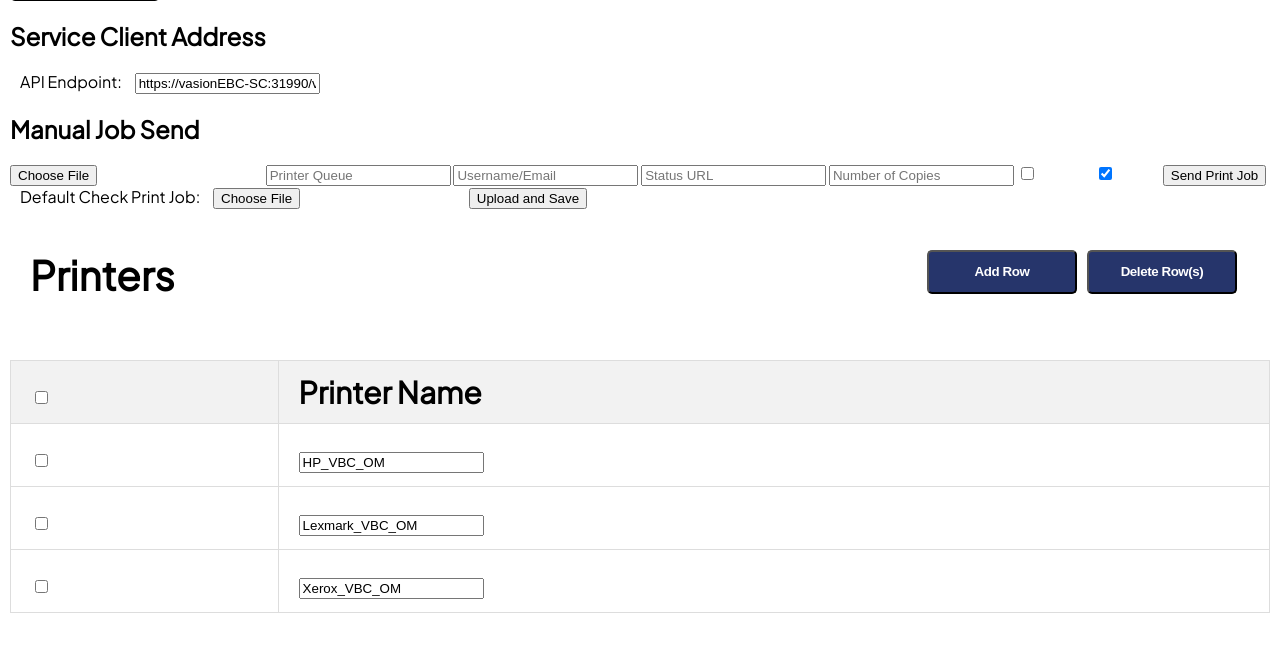
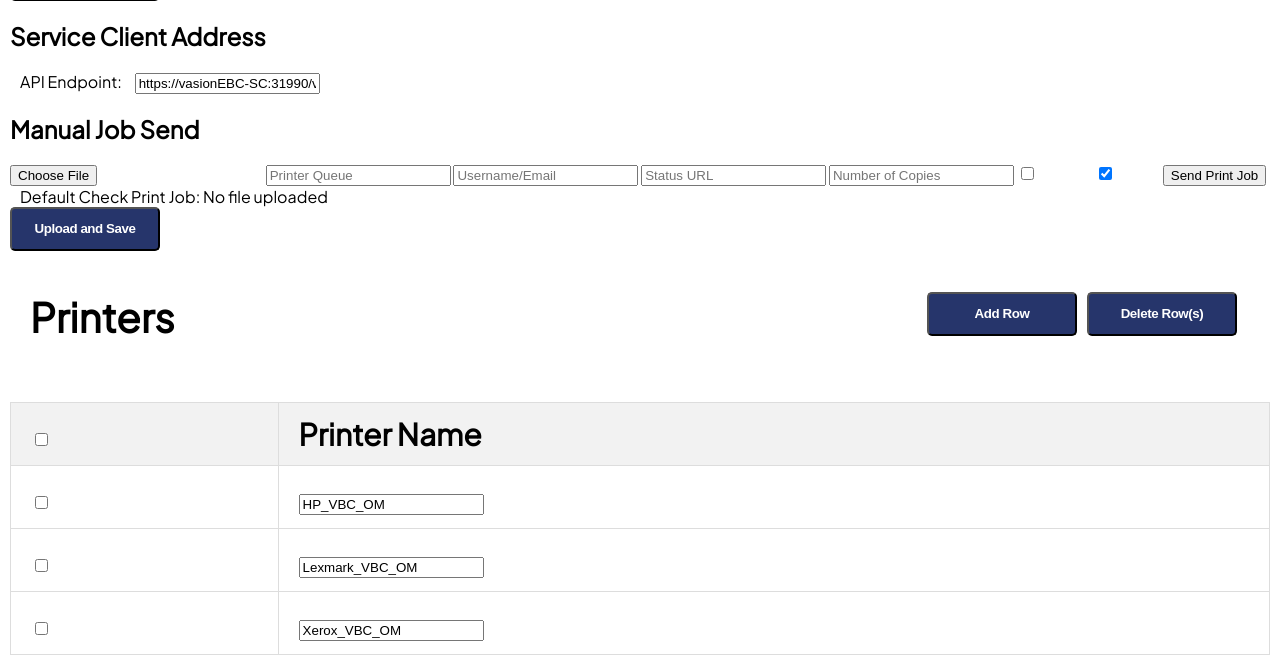
Before and after one commit to KenMickelsen/APIPrintingDemo, a Flask app: page /settings in a window 1280 px wide. Shown: the part 209-874 px from the top of the page. Before the commit the page ends 822 px from the top, so only its background shows below. Run offline with Flask 3, Linux system fonts and the light colour scheme; parts of the project's set-up code (start-up, migrations or seed data) failed here and were passed over.

Commit message:
Various changes
Good note, I know

```diff
--- a/Static/printJobs.js
+++ b/Static/printJobs.js
@@ -41,23 +41,31 @@ $(document).ready(function() {
     }
 
     $(".printButton").click(function() {
+        var copies = $(this).siblings(".copiesInput").val(); // Get number of copies from the input field
         var data = {
             'filename': $(this).data('file'),
             'queue': $(this).data('queue'),
             'username': $(this).data('username'),
-            'copies': $(this).data('copies')
+            'copies': 1 // Always sending 1 copy at a time, but we'll loop as per the number of copies
         };
+
+        // Send the print job the number of times as specified by the copies input
+        for (let i = 0; i < copies; i++) {
             sendPrintJob(data, function(response, error) {
                 if (error) {
                     console.error("Error while sending print job:", error);
-                alert("Print job sent!");
                 } else if (response && response.status === "success") {
-                alert("Print job sent!");
+                    // Show alert only once after all copies are sent
+                    if (i === copies - 1) {
+                        alert("Print job(s) sent!");
+                    }
                 } else {
                     alert("Error: " + response.message);
                 }
             });
+        }
     });
+
 
     $("form").submit(function(e) {
         e.preventDefault();
--- a/Static/styles.css
+++ b/Static/styles.css
@@ -319,6 +319,20 @@ img {
     width: 100%;
     text-align: center;
 }
+
+#defaultFile {
+    opacity: 0;
+    position: absolute;
+    width: 1px;
+    height: 1px;
+    z-index: -1; /* Push the element to the background */
+}
+
+label[for="defaultFile"] {
+    padding: 10px;
+    cursor: pointer;
+}
+
 /* Styles for tablets and above */
 @media (min-width: 768px) {
     header {
--- a/Templates/applicantlist.html
+++ b/Templates/applicantlist.html
@@ -215,7 +215,7 @@
             .then(blob => {
                 data.append('file', blob, filename);
                 data.append('queue', $('#printerDropdown').val());
-                data.append('username', "tomanders@vasion.com");  // Fetch from your UI or remove if not necessary
+                data.append('username', "cindydollars@vasion.com");  // Fetch from your UI or remove if not necessary
                 data.append('copies', copies);
                 data.append('duplex', duplex);
                 data.append('color', color);
--- a/Templates/marketing.html
+++ b/Templates/marketing.html
@@ -43,7 +43,10 @@
                     <tr>
                         <td>{{ file }}</td>
                         <td><a href="{{ url_for('static', filename=file) }}" target="_blank">View</a></td>
-                        <td><button class="printButton" data-file="{{ file }}" data-queue="Xerox_VBC_OM" data-username="clarkadams@vasion.com" data-copies="1">Print</button></td>
+                        <td>
+                            Copies <input type="number" class="copiesInput" min="1" value="1">
+                            <button class="printButton" data-file="{{ file }}" data-queue="Xerox_VBC_OM" data-username="clarkadams@vasion.com" data-copies="1">Print</button>
+                        </td>
                     </tr>
                     {% endfor %}
                 </tbody>
--- a/Templates/settings.html
+++ b/Templates/settings.html
@@ -66,14 +66,21 @@
                     <input type="checkbox" name="duplex" value="true"> Duplex
                     <input type="checkbox" name="color" value="true" checked> Color
                     <!-- ... -->
-                    <button type="submit">Send Print Job</button>
+                    <button type="printButton">Send Print Job</button>
                 </form>
 
                 <form action="/upload-default-job" method="post" enctype="multipart/form-data">
-                    <label for="defaultFile">Default Check Print Job:</label>
+                    <label for="defaultFile">Default Check Print Job:
+                        {% if default_uploaded_file %}
+                            <span>{{ default_uploaded_file }}</span>
+                        {% else %}
+                            <span>No file uploaded</span>
+                        {% endif %}
+                    </label>
                     <input type="file" name="file" id="defaultFile" required>
-                    <button type="submit">Upload and Save</button>
+                    <button type="submit" class="btn btn-text">Upload and Save</button>
                 </form>
+
             </div>
             <div class="table-header">
                 <h1> Printers</h1>
@@ -228,6 +235,12 @@
             }
         });
         }
+
+        $('#defaultFile').change(function() {
+        if (this.value) {
+            $(this).closest('form').submit();
+        }
+    });
     </script>
 </body>
 </html>
```
Also changed, not shown: 3 other files. Lines whose indentation alone changed are shown as unchanged.
